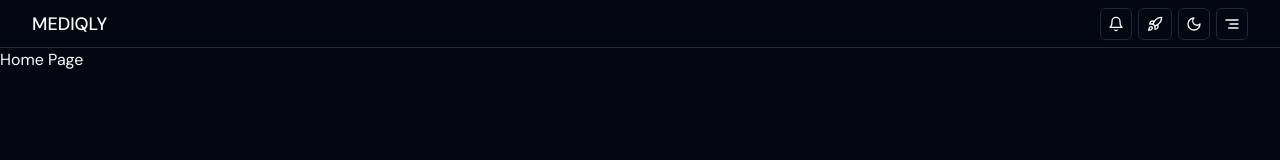
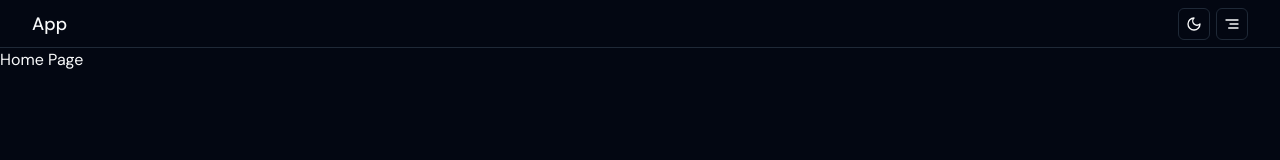
Before and after one commit to Frost7994/nextjs-starter, a Next.js app: page / in a window 1280 px wide. Shown: the top 160 px of the page. Built offline with nearby package versions, Linux system fonts and the light colour scheme.

Commit message:
refactor(navbar): refactored component to be more generic for starter kit

```diff
--- a/src/app/page.tsx
+++ b/src/app/page.tsx
@@ -2,7 +2,7 @@ import type { Metadata } from "next";
 
 // meta
 export const metadata: Metadata = {
-  title: "Mediqly | Home",
+  title: "App | Home",
   description: "A platform for medical students to learn and practice medical knowledge",
 };
 
--- a/src/components/layout/navbar.tsx
+++ b/src/components/layout/navbar.tsx
@@ -1,26 +1,16 @@
 import Link from "next/link";
 
-import { Rocket } from "lucide-react";
-
 import { NavigationDropdownMenu } from "@/components/layout/navigation-dropdown-menu";
-import { NotificationDropdownMenu } from "@/components/layout/notification-dropdown-menu";
 import { ThemeDropdownMenu } from "@/components/layout/theme-dropdown-menu";
-import { buttonVariants } from "@/components/ui/button";
-
-import { cn } from "@/utils/cn";
 
 export const Navbar = () => {
   return (
     <header className="relative z-10 h-12 border-b">
       <div className="container flex h-full items-center justify-between">
         <Link href="/" className="text-lg font-medium">
-          MED<span className="text-brand">IQ</span>LY
+          App
         </Link>
         <div className="flex items-center gap-x-1.5">
-          <NotificationDropdownMenu />
-          <Link href="/" className={cn(buttonVariants({ variant: "outline" }), "size-8")}>
-            <Rocket className="size-4" />
-          </Link>
           <ThemeDropdownMenu />
           <NavigationDropdownMenu />
         </div>
--- a/src/components/layout/navigation-dropdown-menu.tsx
+++ b/src/components/layout/navigation-dropdown-menu.tsx
@@ -1,9 +1,6 @@
 "use client";
 
-import Link from "next/link";
-
 import { AlignRight } from "lucide-react";
-import { useTheme } from "next-themes";
 
 import { Button, buttonVariants } from "@/components/ui/button";
 import {
@@ -12,17 +9,12 @@ import {
   DropdownMenuItem,
   DropdownMenuLabel,
   DropdownMenuSeparator,
-  DropdownMenuShortcut,
   DropdownMenuTrigger,
 } from "@/components/ui/dropdown-menu";
 
 import { cn } from "@/utils/cn";
 
 export const NavigationDropdownMenu = () => {
-  //   theme destructure
-  const { theme, setTheme } = useTheme();
-  const isDark = theme === "dark";
-
   return (
     <DropdownMenu>
       <DropdownMenuTrigger asChild>
@@ -35,35 +27,11 @@ export const NavigationDropdownMenu = () => {
         <DropdownMenuLabel className="font-normal">
           <div className="flex flex-col space-y-1">
             <p className="text-sm font-medium leading-none">account</p>
-            <p className="text-xs leading-none text-muted-foreground">tommybyrne9@gmail.com</p>
+            <p className="text-xs leading-none text-muted-foreground">johnsmith@example.com</p>
           </div>
         </DropdownMenuLabel>
 
-        {/* docs */}
         <DropdownMenuSeparator />
-        <DropdownMenuItem asChild>
-          <Link href="/docs/getting-started">
-            <span>Getting started</span>
-            <span className="ml-auto text-xs tracking-widest opacity-60">⇧⌘G</span>
-          </Link>
-        </DropdownMenuItem>
-
-        {/* theme */}
-        <DropdownMenuSeparator className="flex sm:hidden" />
-        <DropdownMenuItem
-          onClick={(e) => {
-            e.preventDefault();
-            setTheme(isDark ? "light" : "dark");
-          }}
-          className="flex sm:hidden"
-        >
-          Toggle theme
-          <DropdownMenuShortcut>⇧⌘T</DropdownMenuShortcut>
-        </DropdownMenuItem>
-
-        {/* auth button */}
-        <DropdownMenuSeparator />
-
         <DropdownMenuItem
           className={cn(
             buttonVariants(),
--- a/src/components/layout/notification-dropdown-menu.tsx
+++ /dev/null
@@ -1,13 +0,0 @@
-"use client";
-
-import { Bell } from "lucide-react";
-
-import { Button } from "@/components/ui/button";
-
-export const NotificationDropdownMenu = () => {
-  return (
-    <Button size="icon" variant="outline" className="size-8">
-      <Bell className="size-4" />
-    </Button>
-  );
-};
```
